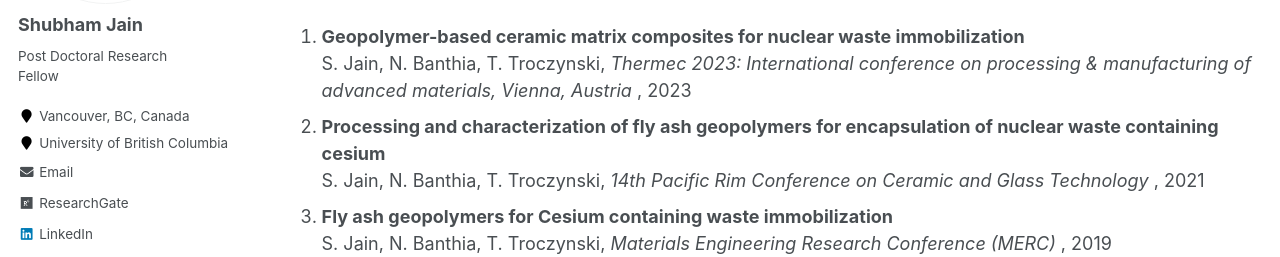
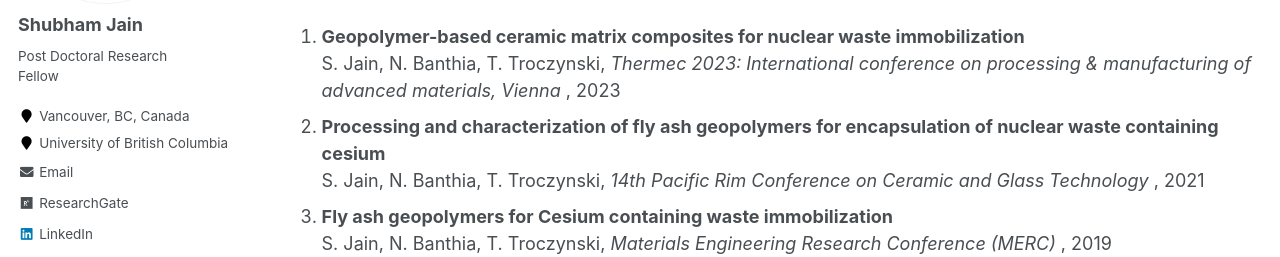
Before and after one commit to shubhamj2611/shubhamj2611.github.io, a Jekyll site: the page built from _pages/research.md, in a window 1280 px wide and 900 px high, scrolled down 2276 px. Shown: the part 207-464 px from the top of the window. Built offline with Jekyll 4.4.1, drawn with Linux system fonts in a browser that asks for light colours; some web fonts are replaced.

Commit message:
Update publications.yml

```diff
--- a/_data/publications.yml
+++ b/_data/publications.yml
@@ -196,7 +196,7 @@ references:
      given: T.
   year: 2023
   title: Geopolymer-based ceramic matrix composites for nuclear waste immobilization
-  conference: "Thermec 2023: International conference on processing & manufacturing of advanced materials, Vienna, Austria "
+  conference: "Thermec 2023: International conference on processing & manufacturing of advanced materials, Vienna"
   article: "Conference"
 
 - author:
```
